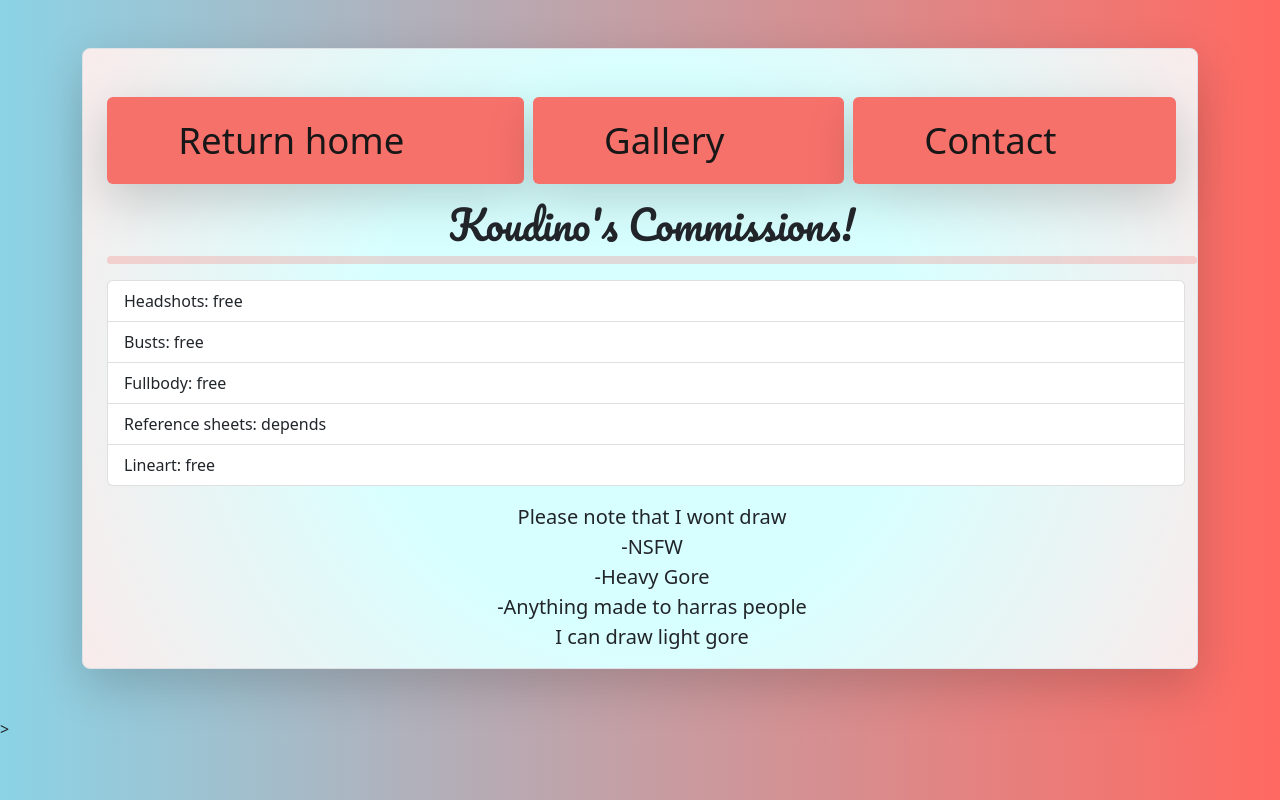
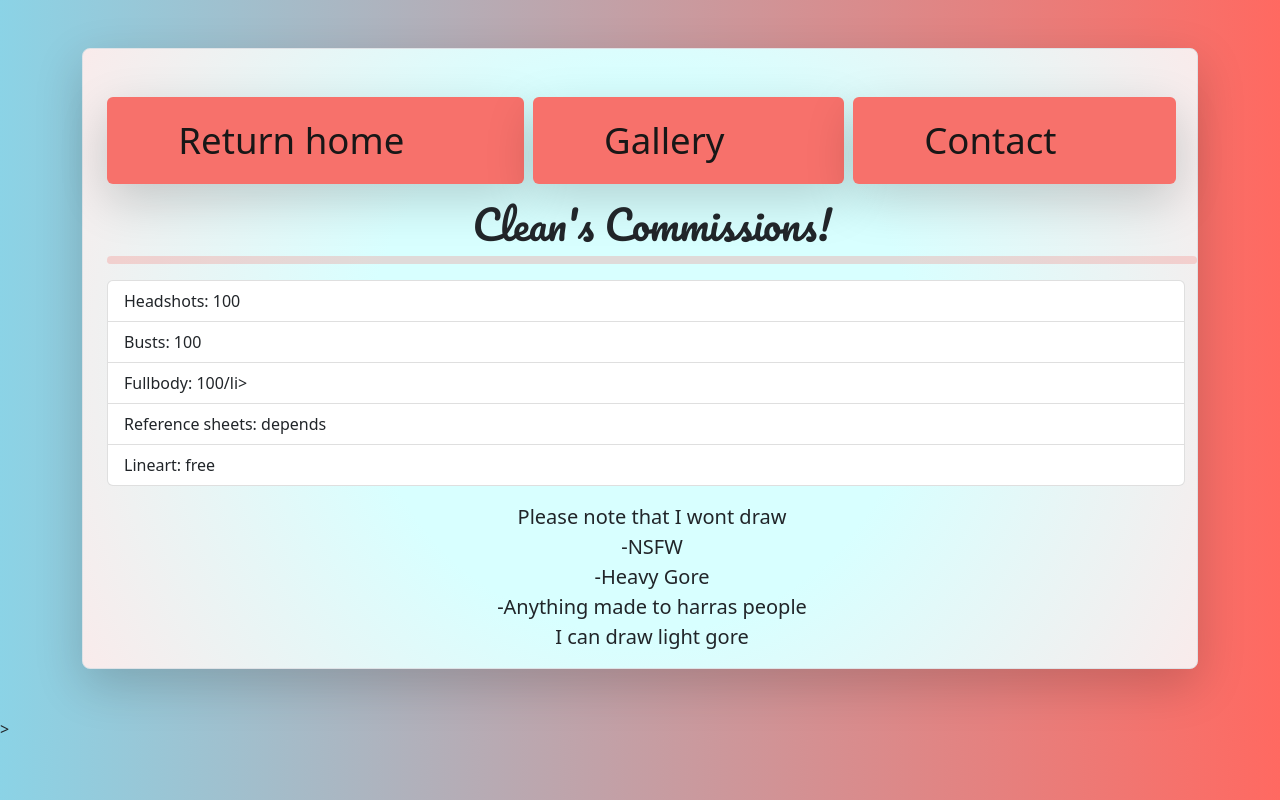
Before and after one commit to cleancoindev/Art4Fam, a plain HTML site: page comms.html in a window 1280 px wide. Drawn offline with nearby package versions, Linux system fonts and the light colour scheme.

Commit message:
Update comms.html

```diff
--- a/comms.html
+++ b/comms.html
@@ -8,7 +8,7 @@
     <meta name="author" content="Furious feline">
     <meta property="og:type" content="website">
     <meta property="og:title" content="Koudino's commission website">
-    <title>Koudino's website</title>
+    <title>Cleancoindev's website</title>
     <link rel="stylesheet" href="assets/main.css">
     <link href="https://fonts.googleapis.com/css2?family=Pacifico&display=swap" rel="stylesheet">
     <link rel="canonical" href="https://getbootstrap.com/docs/5.2/examples/heroes/">
@@ -76,12 +76,12 @@ background: linear-gradient(90deg, rgba(139,211,230,1) 0%, rgba(255,105,97,1) 10
                     </a>
                 </li>
             </ul>
-            <h1 class="text-sm-center font-weight-bold" style="font-family: 'Pacifico', cursive;">Koudino's Commissions!</h1>
+            <h1 class="text-sm-center font-weight-bold" style="font-family: 'Pacifico', cursive;">Clean's Commissions!</h1>
             <hr class="rounded-seperator">
             <ul class="list-group">
-                <li class="list-group-item">Headshots: free</li>
-                <li class="list-group-item">Busts: free</li>
-                <li class="list-group-item">Fullbody: free</li>
+                <li class="list-group-item">Headshots: 100</li>
+                <li class="list-group-item">Busts: 100</li>
+                <li class="list-group-item">Fullbody: 100/li>
                 <li class="list-group-item">Reference sheets: depends</li>
                 <li class="list-group-item">Lineart: free</li>
             </ul>
```
